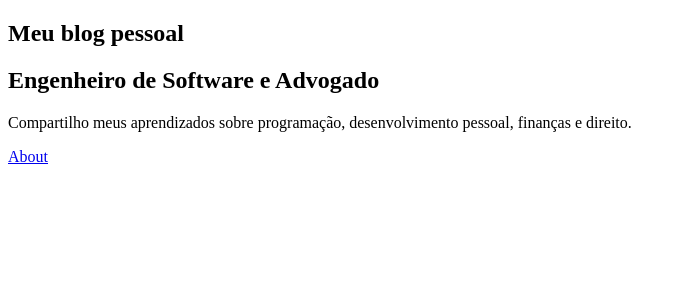
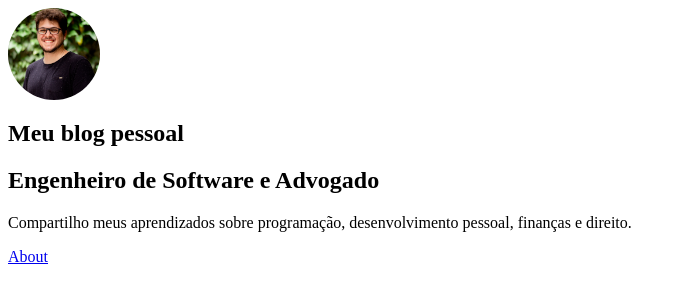
Before and after one commit to RiczCalixto/my-blog, a Gatsby site: page / in a window 1280 px wide. Shown: the whole page, without its empty margins (0-686 px from the left). Built offline with nearby package versions, Linux system fonts and the light colour scheme; Gatsby itself is replaced by a stand-in of ours.

Commit message:
feat: add Static Image Component

```diff
--- /dev/null
+++ b/src/components/Avatar/index.tsx
@@ -0,0 +1,13 @@
+import * as S from "./styled"
+import React from "react"
+import { StaticImage } from "gatsby-plugin-image"
+
+export const Avatar = () => (
+  <S.AvatarWrapper>
+    <StaticImage
+      alt="avatar"
+      src="../../images/ric.png"
+      placeholder="tracedSVG"
+    />
+  </S.AvatarWrapper>
+)
--- /dev/null
+++ b/src/components/Avatar/styled.ts
@@ -0,0 +1,15 @@
+import styled from "styled-components"
+import media from "styled-media-query"
+
+export const AvatarWrapper = styled.div`
+  .gatsby-image-wrapper {
+    border-radius: 50%;
+    height: 5.75rem;
+    margin: auto;
+    width: 5.75rem;
+    ${media.lessThan("large")`
+      height: 2.875rem;
+      width: 2.875rem;
+    `};
+  }
+`
--- a/src/components/Profile/index.tsx
+++ b/src/components/Profile/index.tsx
@@ -1,6 +1,7 @@
 import * as React from "react"
 import { graphql, useStaticQuery } from "gatsby"
 import { SiteMetadataQuery, SiteSiteMetadata } from "../../../graphql-types"
+import { Avatar } from "../Avatar"
 
 const SiteMetadata = graphql`
   fragment SiteInformation on Site {
@@ -31,6 +32,7 @@ interface ProfileSectionProps {
 
 const ProfileSection: React.FC<ProfileSectionProps> = ({ data }) => (
   <div>
+    <Avatar />
     <h1>{data.title}</h1>
     <h2>{data.position}</h2>
     <p>{data.description}</p>
```
Also changed, not shown: src/images/profile-pic.png (added), src/images/ric.png (added).
